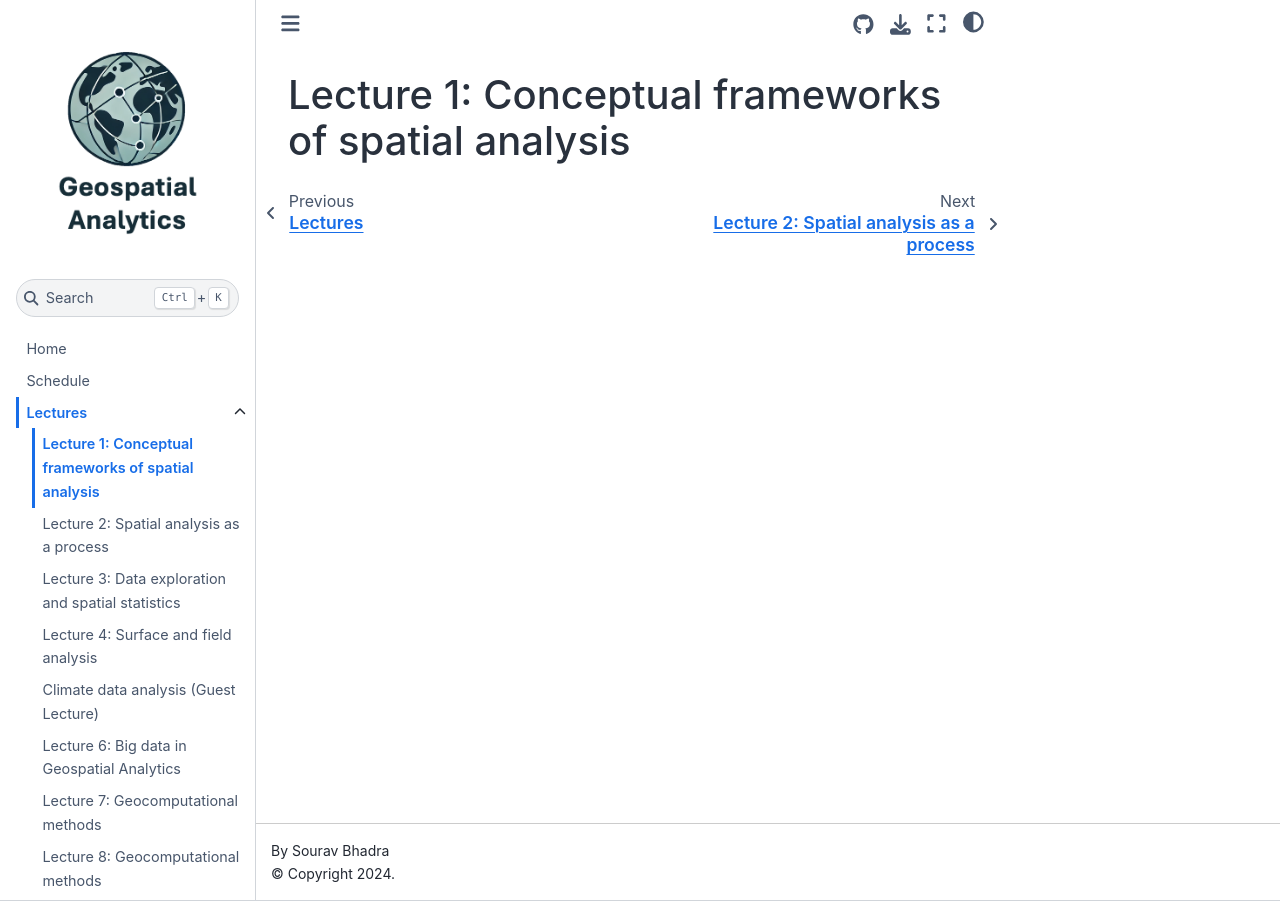
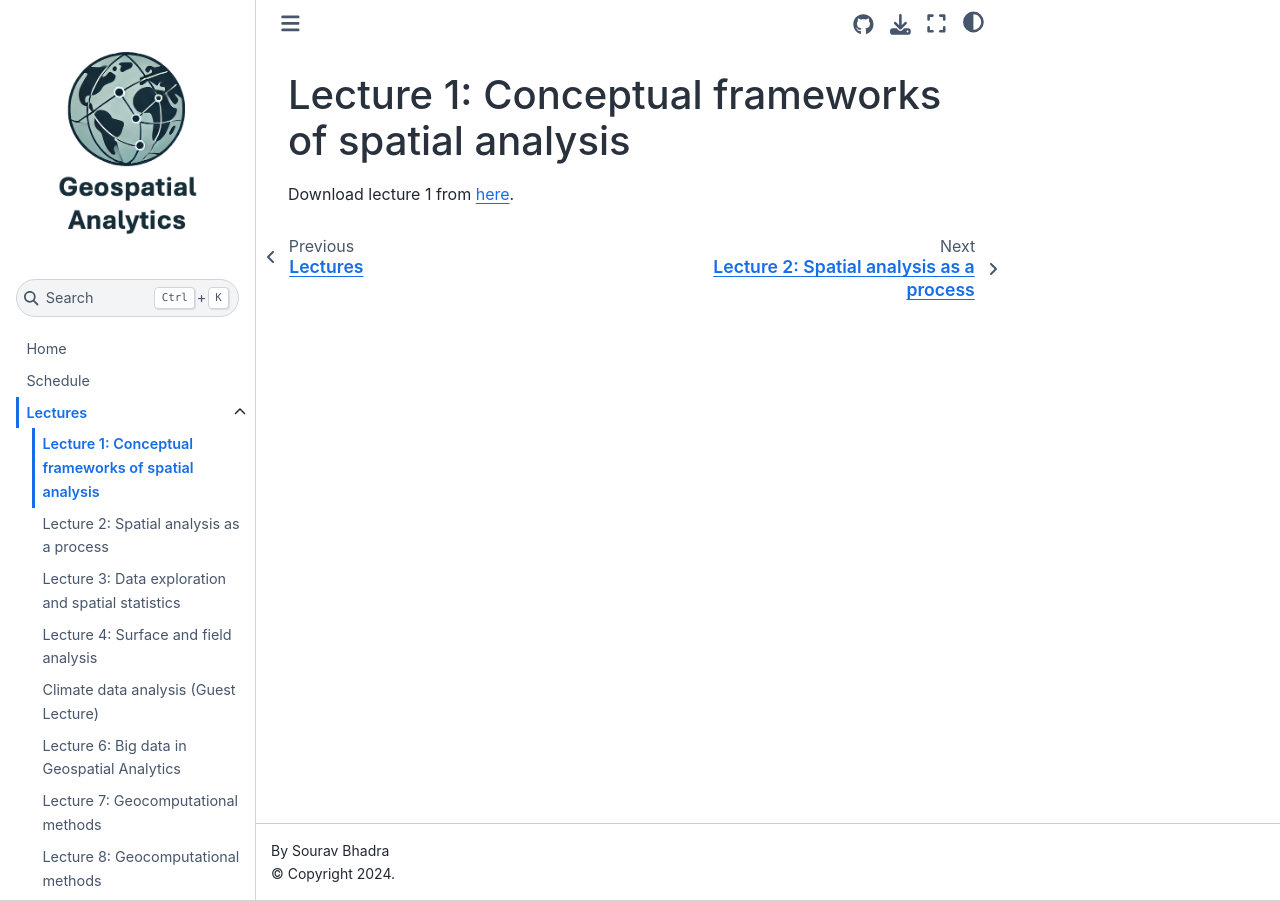
Before and after one commit to souravbhadra/GIS5120, a Jupyter Book: the page built from docs/lectures/lec-1.md, in a window 1280 px wide. Built offline with Jupyter Book 1.0.4 settings and Sphinx 7.4.7 and the Sphinx Book theme 1.1.4, drawn with Linux system fonts in a browser that asks for light colours.

Commit message:
new data

```diff
--- a/docs/lectures/lec-1.md
+++ b/docs/lectures/lec-1.md
@@ -1 +1,3 @@
 # Lecture 1: Conceptual frameworks of spatial analysis
+
+Download lecture 1 from [here](https://github.com/souravbhadra/GIS5120/blob/main/lectures/lectures-pdf/lecture-1.pdf).
```
Also changed, not shown: 10 other files.
